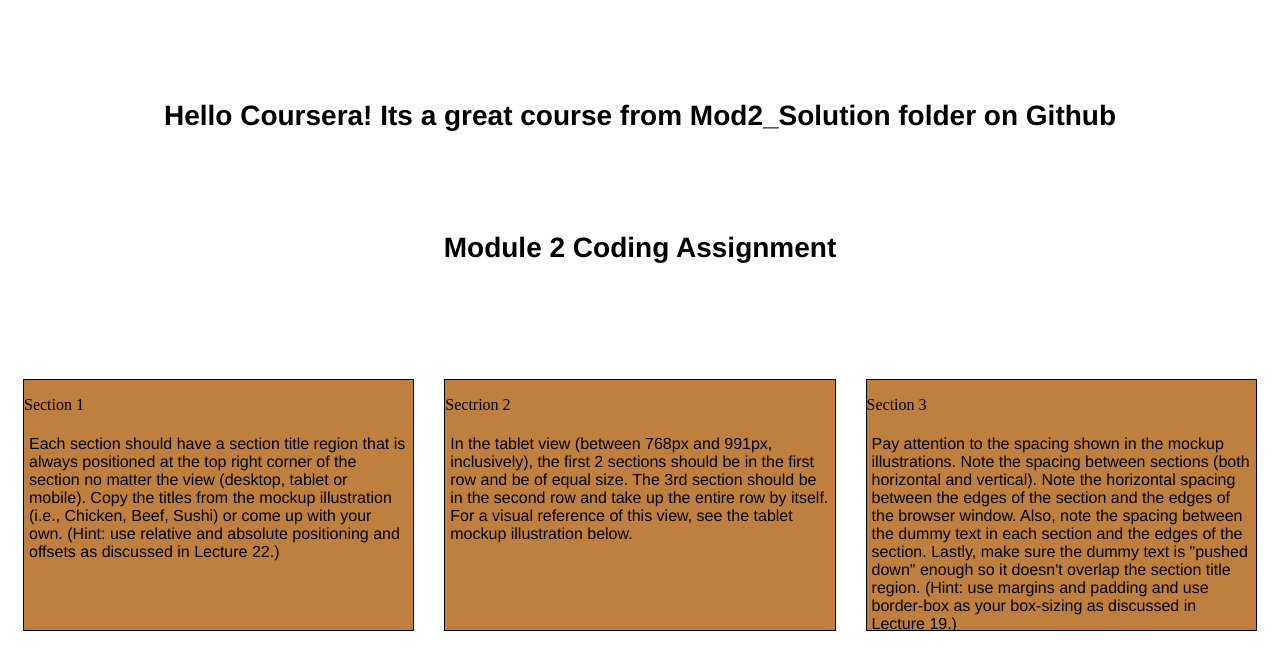
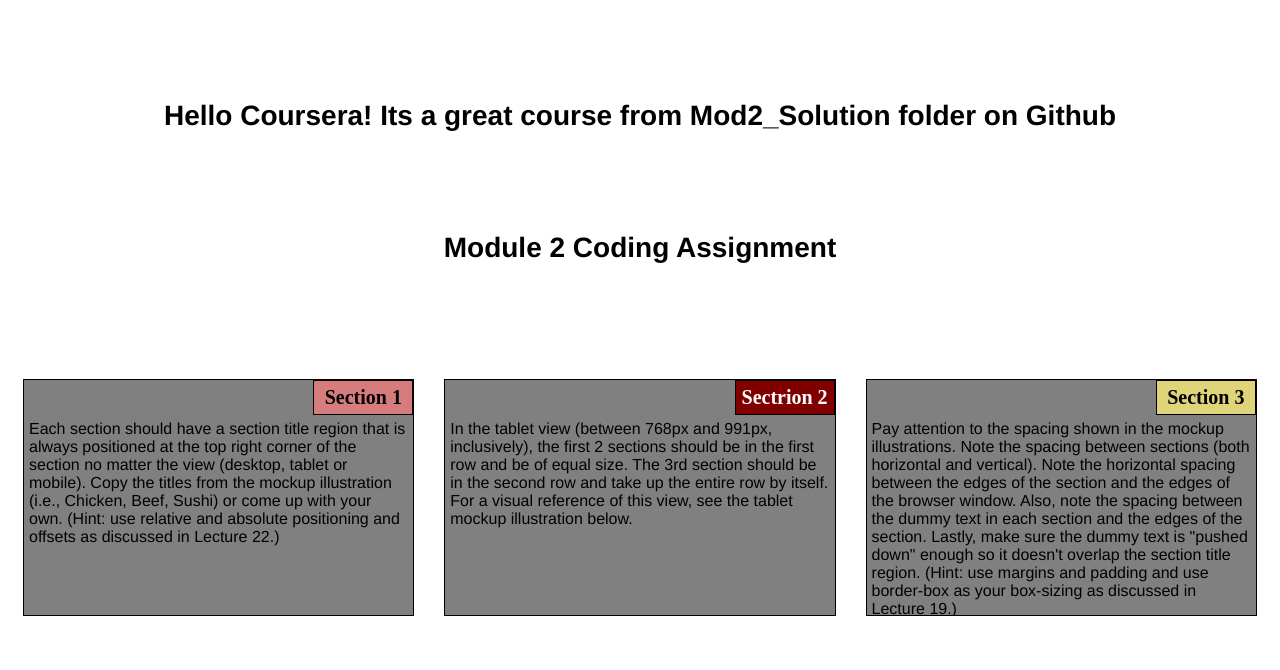
Before and after one commit to simonpinto-sbi/coursera-test, a plain HTML site: page mod2_solution/index.html in a window 1280 px wide. Drawn offline with Linux system fonts and the light colour scheme.

Commit message:
My Module 2 Coding Assignment

```diff
--- a/mod2_solution/index.html
+++ b/mod2_solution/index.html
@@ -2,8 +2,136 @@
 <html>
 <head>
 	<title>Hello Coursera - Responsive Page for Desktop, Laptop & Mobile</title>
-	<link rel="stylesheet" type="text/css" href="css/styles.css">
+	<!--<link rel="stylesheet" type="text/css" href="css/styles.css"> -->
 </head>
+<style>
+    /*basic style*/
+    * {
+        box-sizing: border-box;
+    }
+
+    body {
+        background-color: white;
+    }
+
+    h1 {
+        margin: 100px;
+        text-align: center;
+        font-family: Helvetica;
+        font-weight: bold;
+        font-size: 175%;
+    }
+
+    section {
+        position: relative;
+        padding: 15px;
+        width: 100%;
+    }
+
+    p {
+        position: relative;
+        clear: right;
+    }
+
+    div {
+        position: relative;
+        background-color: gray;
+        border: 1px solid black;
+        width: 100%;
+        margin-left: auto;
+        margin-right: auto;
+        margin-bottom: auto;
+    }
+
+    .sub1 {
+        float: right;
+        width: 100px;
+        padding: 5px;
+        margin: 0px;
+        border: 1px solid black;
+        text-align: center;
+        font-size: 125%;
+        font-weight: bold;
+        background-color: rgb(214, 124, 124);
+
+    }
+
+    .sub2 {
+        float: right;
+        color: white;
+        width: 100px;
+        padding: 5px;
+        margin: 0px;
+        border: 1px solid black;
+        text-align: center;
+        font-size: 125%;
+        font-weight: bold;
+        background-color: maroon;
+
+    }
+
+    .sub3 {
+        color: black;
+        float: right;
+        width: 100px;
+        padding: 5px;
+        margin: 0px;
+        border: 1px solid black;
+        text-align: center;
+        font-size: 125%;
+        font-weight: bold;
+        background-color: rgb(223, 212, 121);
+
+    }
+
+    .content {
+        padding: 5px;
+        border: none;
+        background-color: gray;
+        font-family: Helvetica;
+        color: black;
+        margin: 0px;
+        height: 200px;
+        overflow: auto;
+    }
+
+    .row {
+        width: 90%;
+    }
+
+    /*desktop version*/
+    @media (min-width: 992px) {
+        .column-lg-4 {
+            float: left;
+            width: 33.33%;
+        }
+    }
+
+    /*tablet version*/
+    @media (min-width: 768px) and (max-width: 991px) {
+        .colmn-md-6 {
+            float: left;
+            width: 50%;
+            margin-left: auto;
+            margin-right: auto;
+        }
+
+        .colmn-md-12 {
+            float: left;
+            width: 100%;
+            margin-left: auto;
+            margin-right: auto;
+        }
+    }
+
+    /*mobile version*/
+    @media (max-width: 767px) {
+        .colmn-sm-12 {
+            float: left;
+            width: 100%;
+        }
+    }
+</style
 <body>
 <h1>Hello Coursera! Its a great course from Mod2_Solution folder on Github</h1>
 
```
